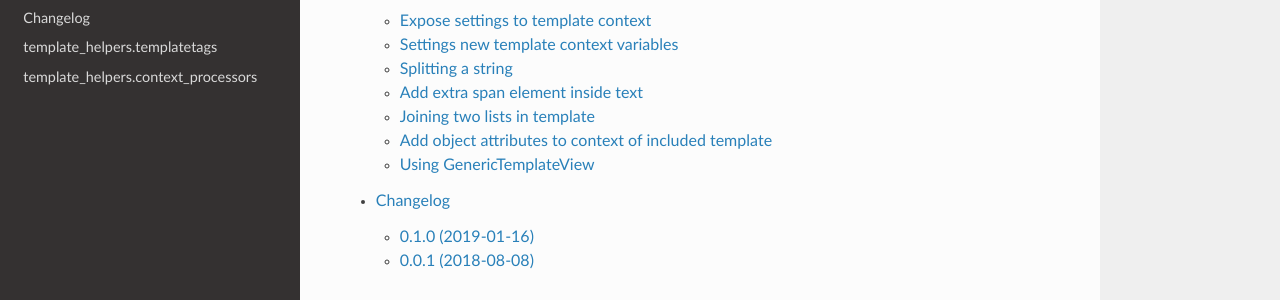
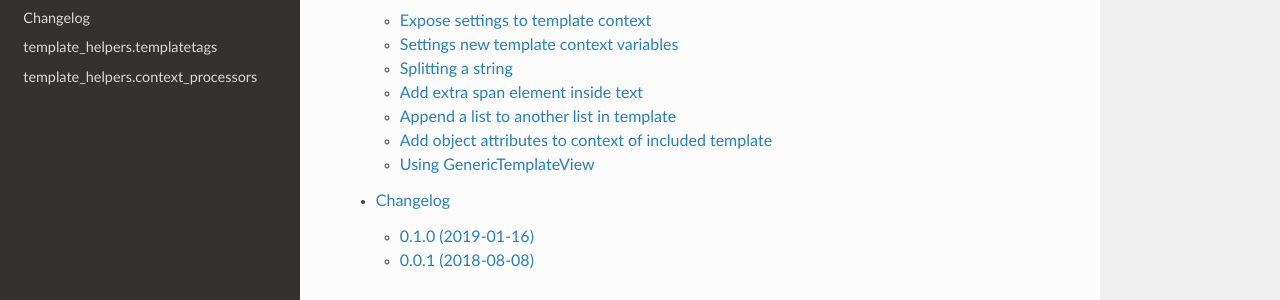
Before and after one commit to stephrdev/django-template-helpers, a Sphinx documentation site: the page built from docs/index.rst, in a window 1280 px wide and 900 px high, scrolled down 967 px. Shown: the part 161-461 px from the top of the window. Built offline with Sphinx 7.4.7 and the Read the Docs theme 2.0.0, drawn with Linux system fonts in a browser that asks for light colours.

Commit message:
Rename merge_lists into merge_list for accuracy

```diff
--- a/docs/usage.rst
+++ b/docs/usage.rst
@@ -79,26 +79,26 @@
     {{ headline|starspan }}
 
 
-Joining two lists in template
------------------------------
+Append a list to another list in template
+-----------------------------------------
 
-If you need to join two lists within your templates, use the ``merge_lists`` filter.
+If you need to join lists within your templates, use the ``merge_list`` filter.
 
 .. code-block:: text
 
     {% load template_helpers %}
 
-    {% for element in first_list|merge_lists:second_list %}
+    {% for element in first_list|merge_list:second_list %}
       {{ element }}
     {% endfor %}
 
-To make the result list persistent use ``merge_lists`` filter in combination with ``set`` template tag.
+To make the result list persistent use ``merge_list`` filter in combination with ``set`` template tag.
 
 .. code-block:: text
 
     {% load template_helpers %}
 
-    {% set new_list=first_list|merge_lists:second_list %}
+    {% set new_list=first_list|merge_list:second_list %}
 
 
 Add object attributes to context of included template
```
Also changed, not shown: 2 other files.
